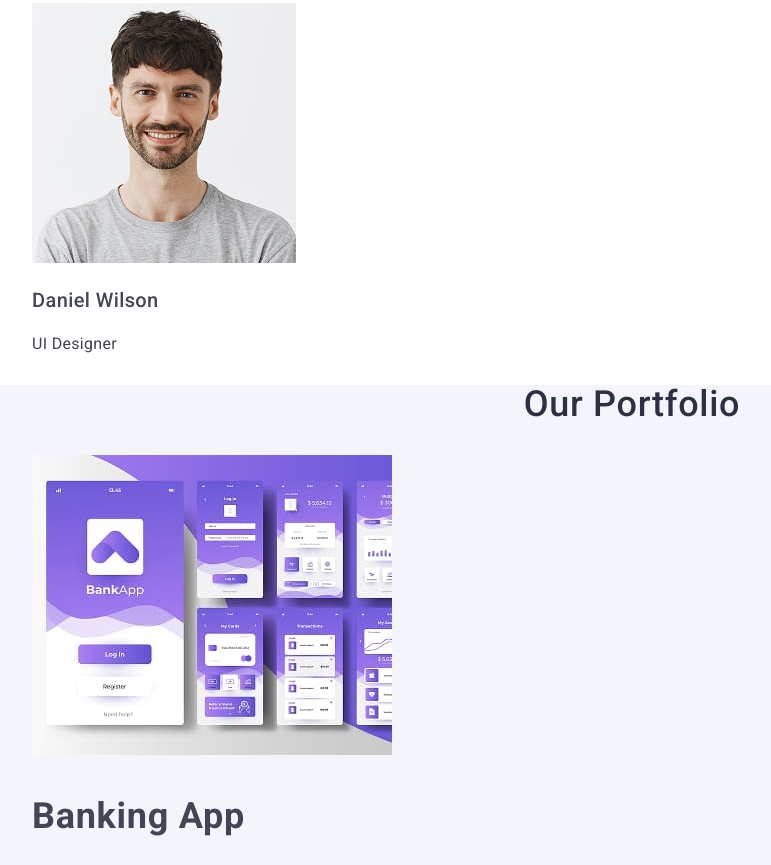
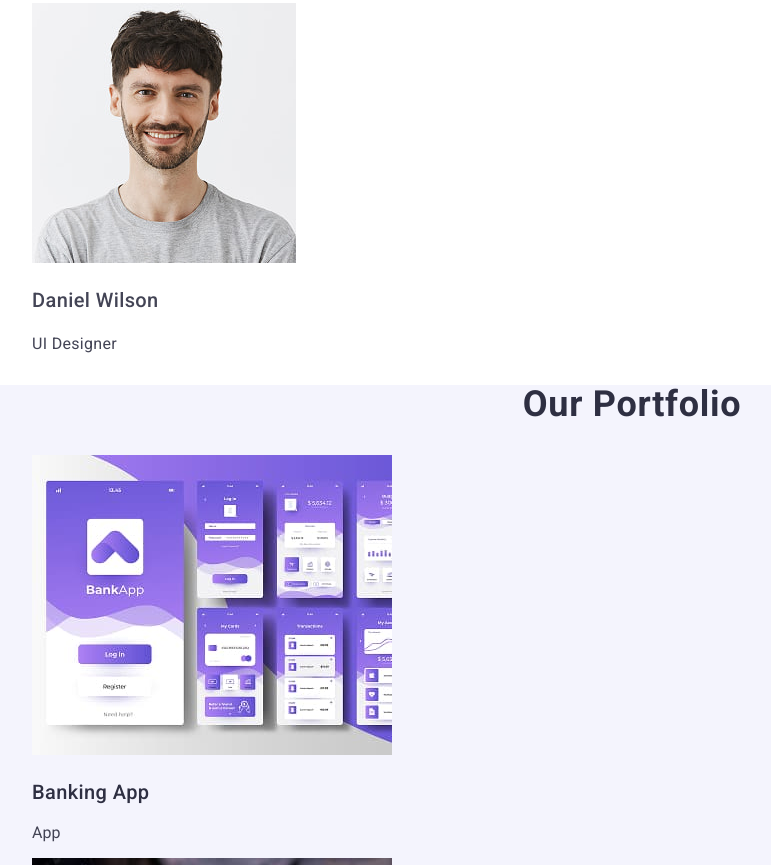
Before and after one commit to ivanvorona7/goit-markup-hw-02, a plain HTML site: page index.html in a window 1280 px wide. Shown: the part 1935-2800 px from the top of the page, without its empty margins (8-779 px from the left). Drawn offline with nearby package versions, Linux system fonts and the light colour scheme.

Commit message:
Added styles and images, updated index.html

```diff
--- a/css/styles.css
+++ b/css/styles.css
@@ -131,7 +131,7 @@ color: #434455;
 
 /* #region portfolio */
 .heading {
-font-weight: 500;
+font-weight: 700;
 font-size: 36px;
 line-height: 1.11;
 letter-spacing: 0.02em;
@@ -141,9 +141,10 @@ color: #2e2f42;
 }
 
 .portfolio-pegging {
-font-weight: 700;
-font-size: 36px;
-line-height: 1.11111;
+color:#2e2f42;
+font-weight: 500;
+font-size: 20px;
+line-height: 1.2;
 letter-spacing: 0.02em;
 }
 .portfolio-item {
```
